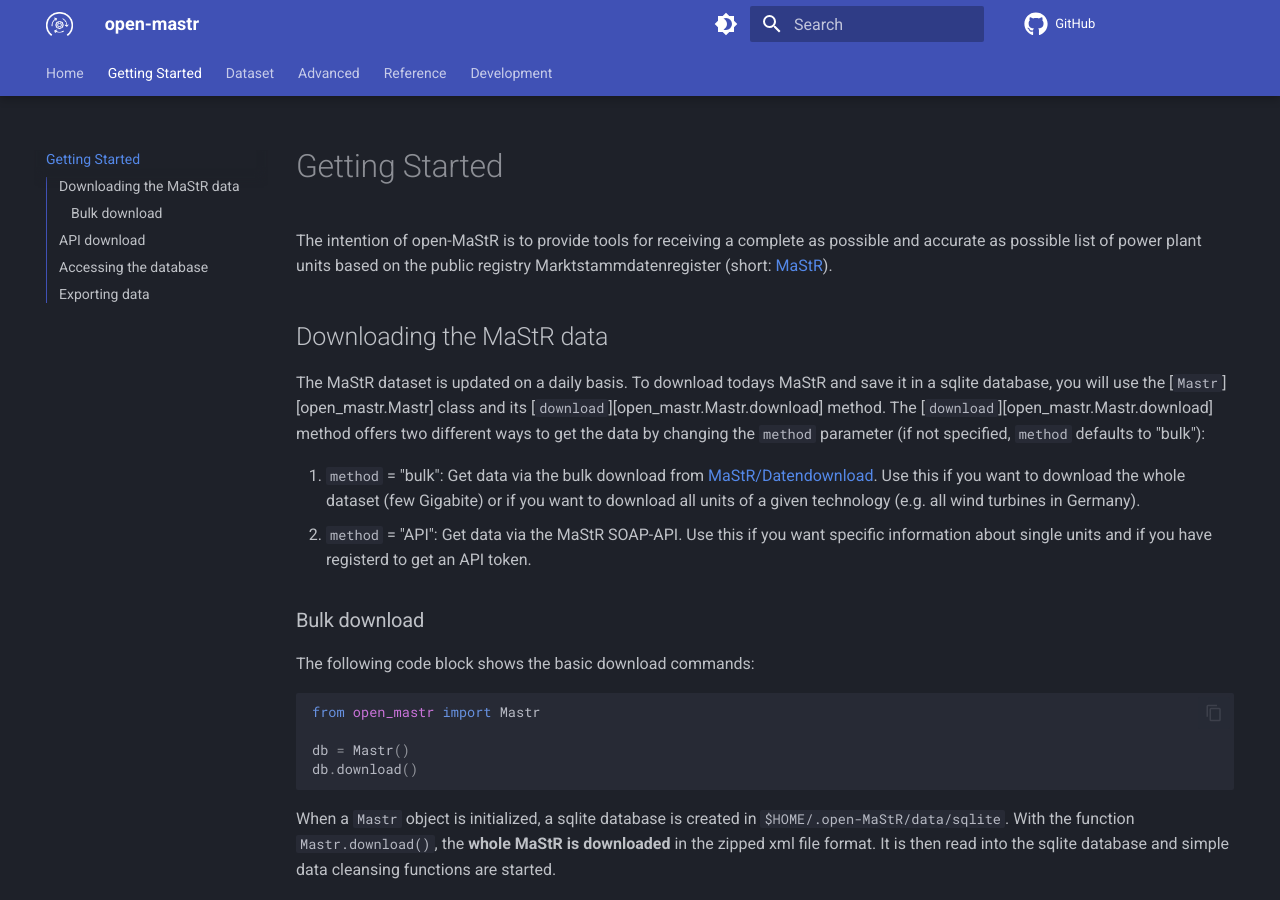
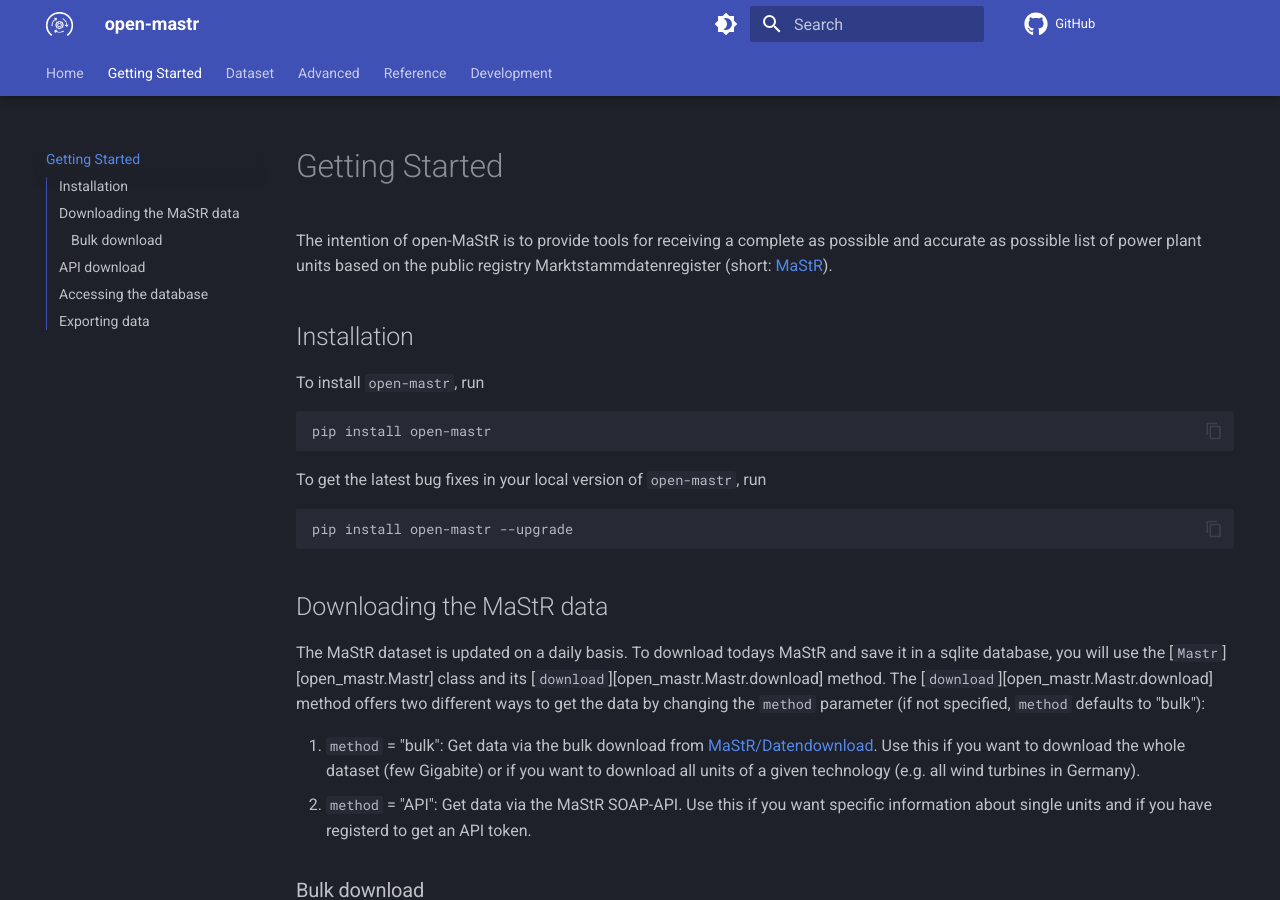
Before and after one commit to OpenEnergyPlatform/open-MaStR, an MkDocs documentation site: the page built from docs/getting_started.md, in a window 1280 px wide and 900 px high. Built offline with MkDocs 1.6.1 and Material for MkDocs 9.7.7, drawn with Linux system fonts in a browser that asks for light colours; comment, search, counter and statistics services are not loaded; the version menu is left out.

Commit message:
Add installation instruction to docs #524

````diff
--- a/docs/getting_started.md
+++ b/docs/getting_started.md
@@ -2,6 +2,18 @@
 
 The intention of open-MaStR is to provide tools for receiving a complete as possible and accurate as possible list of
 power plant units based on the public registry Marktstammdatenregister (short: [MaStR](https://www.marktstammdatenregister.de)).
+
+## Installation
+
+To install `open-mastr`, run
+```bash
+pip install open-mastr
+```
+
+To get the latest bug fixes in your local version of `open-mastr`, run
+```bash
+pip install open-mastr --upgrade
+```
 
 ## Downloading the MaStR data
 
````
